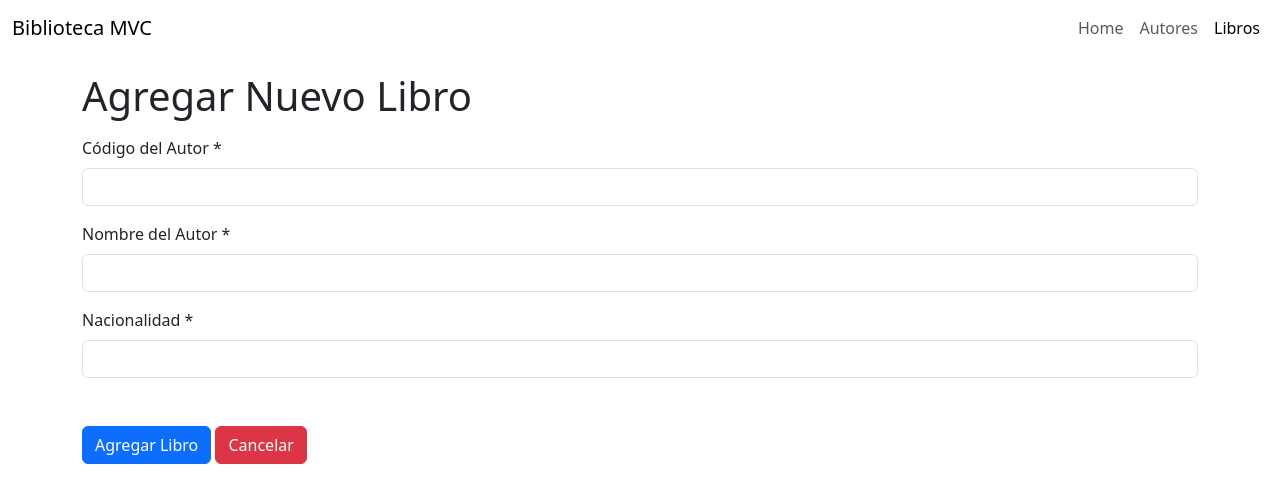
After one commit to EdisonPeM/mvc-django, a Django app: template biblioteca/templates/libros/agregar.html in a window 1280 px wide. The commit adds this page. Shown: the top 503 px of the page. Run offline with Django 4.2, Linux system fonts and the light colour scheme; the template is opened without the code that fills it: values that come from a table or form of the project are taken from there, others are empty; some libraries are stand-ins or nearby versions.

Commit message:
Add Agregar Libro Page

```diff
--- a/biblioteca/controllers/libros.py
+++ b/biblioteca/controllers/libros.py
@@ -3,9 +3,14 @@ from django.shortcuts import render, redirect
 
 # Import Models
 from ..models.libros import LibrosModel
+from ..forms.libros import CrearLibrosForm
 
 class LibrosController:
   def listar(request):
     libros = LibrosModel.listarLibros()
     alert = request.session.pop('alert', None)
     return render(request, "libros/listar.html", { 'libros': libros, 'alert': alert })
+
+  def agregar(request):
+    form = CrearLibrosForm()
+    return render(request, "libros/agregar.html", { "form": form })
--- /dev/null
+++ b/biblioteca/templates/libros/agregar.html
@@ -0,0 +1,18 @@
+{% extends "layout/base.html" %}
+
+{% block content %}
+<h1>Agregar Nuevo Libro</h1>
+
+<form class="mt-3" action="{% url 'agregarLibro' %}" method="post" novalidate>
+  {% csrf_token %}
+  {{ form }}
+  <div class="mt-5">
+    <button type="submit" class="btn btn-primary" data-toggle="loader">
+      Agregar Libro
+    </button>
+    <a href="{% url 'listarLibros' %}" class="btn btn-danger">
+      Cancelar
+    </a>
+  </div>
+</form>
+{% endblock %}
--- a/biblioteca/templates/libros/listar.html
+++ b/biblioteca/templates/libros/listar.html
@@ -4,7 +4,7 @@
 <div class="d-flex justify-content-between align-items-center flex-wrap">
   <h1>Lista de Libros</h1>
 
-  {% comment %} <a href="{% url 'agregarLibro' %}" class="btn btn-primary">Agregar Libro</a> {% endcomment %}
+  <a href="{% url 'agregarLibro' %}" class="btn btn-primary">Agregar Libro</a>
 </div>
 
 <hr />
--- a/biblioteca/urls.py
+++ b/biblioteca/urls.py
@@ -15,9 +15,9 @@ autoresPatterns = [
 # Create libros url patterns
 librosPatterns = [
     path('', LibrosController.listar, name="listarLibros"),
-    # path('/nuevo', LibrosController.agregar, name="agregarAutor"),
-    # path('/editar/<str:codigo_autor>', LibrosController.editar, name="editarAutor"),
-    # path('/eliminar/<str:codigo_autor>', LibrosController.eliminar, name="eliminarAutor")
+    path('/nuevo', LibrosController.agregar, name="agregarLibro"),
+    # path('/editar/<str:codigo_libro>', LibrosController.editar, name="editarLibro"),
+    # path('/eliminar/<str:codigo_libro>', LibrosController.eliminar, name="eliminarLibro")
 ]
 
 # Define Urls Patterns
```
Also changed, not shown: biblioteca/forms/libros.py (added, +13 -0 lines).
